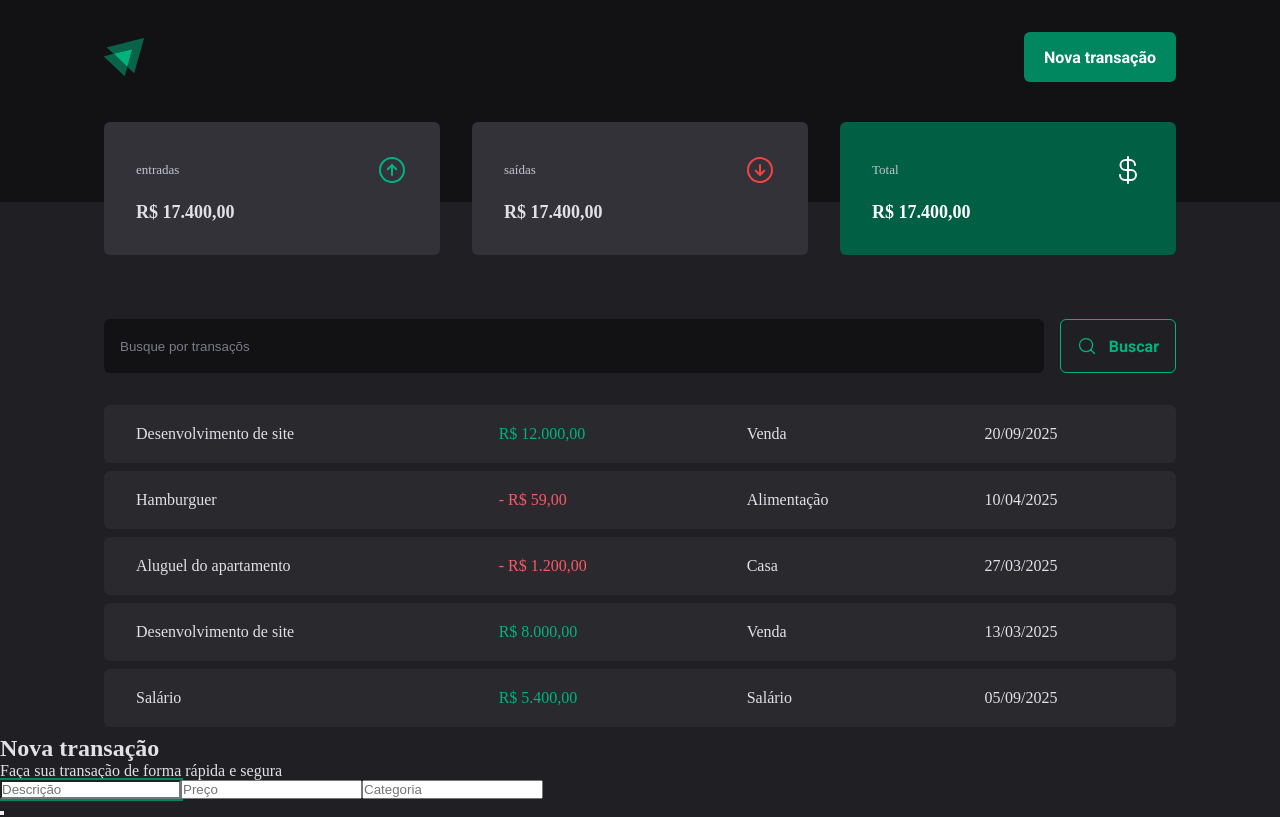
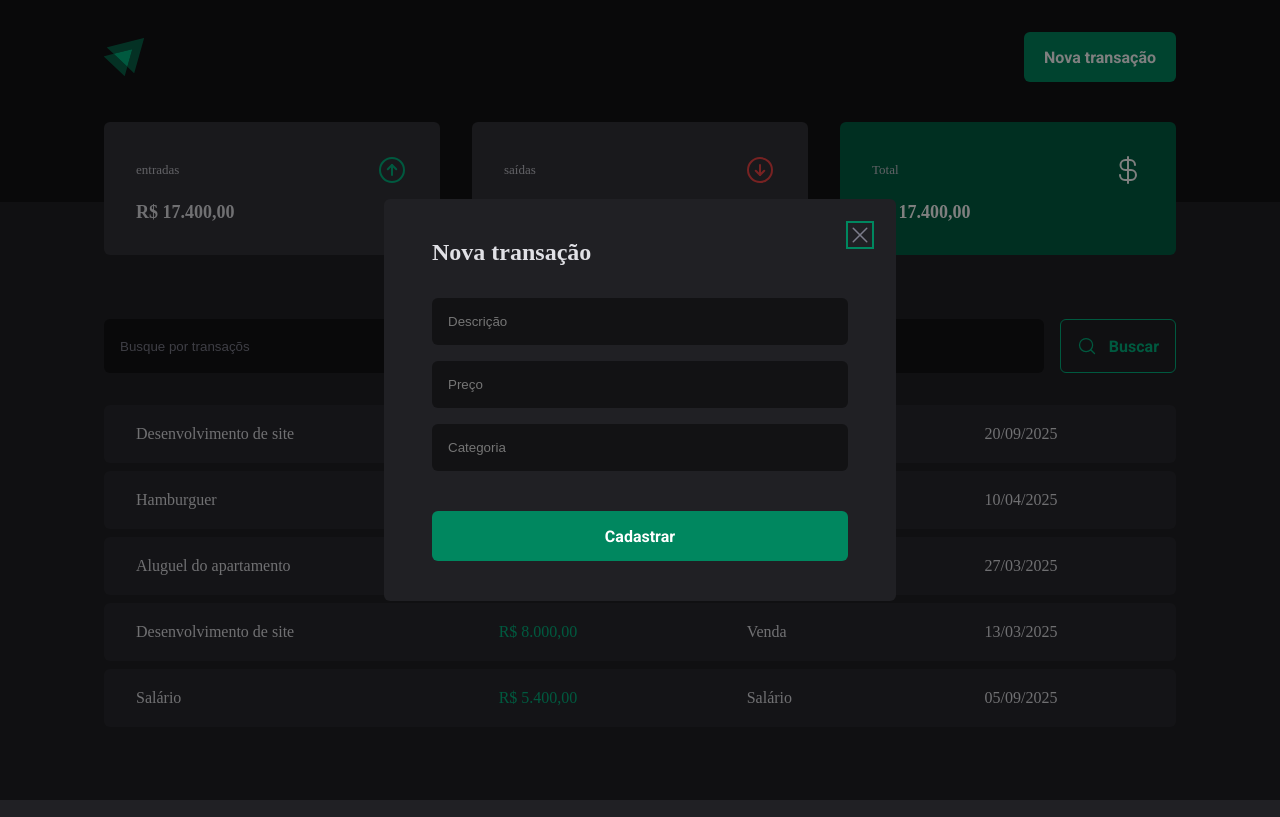
Before and after one commit to ronald1134/DT-Money, a React (Vite) app: page / in a window 1280 px wide. Both pictures are taken after a click on the button "Nova transação". Built offline with nearby package versions, Linux system fonts and the light colour scheme.

Commit message:
feat(ui/modal): implementar TransactionModal no header

```diff
--- a/src/components/Header/index.tsx
+++ b/src/components/Header/index.tsx
@@ -1,6 +1,7 @@
 import * as Dialog from "@radix-ui/react-dialog";
 import { HeaderContainer, HeaderContent, NewTransactionButton } from "./styles";
 import logoImg from '../../assets/logo.svg'
+import { NewTransactionModal } from "../NewTransationModal";
 export function Header() {
     return(
         <HeaderContainer>
@@ -12,23 +13,7 @@
                     <Dialog.Trigger asChild>
                     <NewTransactionButton>Nova transação</NewTransactionButton>
                     </Dialog.Trigger>
-
-                    <Dialog.Portal>
-                        <Dialog.Overlay />
-                        <Dialog.Content >
-                            <Dialog.Title>Nova transação</Dialog.Title>
-                            <Dialog.Description>
-                                Faça sua transação de forma rápida e segura
-                            </Dialog.Description>
-                            <form>
-                                <input type="text" placeholder="Descrição" />
-                                <input type="number" placeholder="Preço" />
-                                <input type="text" placeholder="Categoria" />
-                            </form>
-                            <Dialog.Close />
-                        </Dialog.Content>
-                    </Dialog.Portal>
-
+                    <NewTransactionModal />
                 </Dialog.Root>
 
             </HeaderContent>
--- /dev/null
+++ b/src/components/NewTransationModal/index.tsx
@@ -0,0 +1,30 @@
+import * as Dialog from "@radix-ui/react-dialog";
+import { Overlay, Content, CloseButton } from "./styles";
+import { X } from "phosphor-react";
+
+export function NewTransactionModal() {
+    return (
+        <Dialog.Portal>
+            <Overlay />
+
+            <Content >
+                <Dialog.Title>Nova transação</Dialog.Title>
+                <CloseButton>
+                    <X  size={24}/>
+                </CloseButton>
+
+                <form>
+                    <input type="text" placeholder="Descrição" required />
+                    <input type="number" placeholder="Preço" required />
+                    <input type="text" placeholder="Categoria" required />
+
+                    <button type="submit">
+                        Cadastrar
+                    </button>
+                </form>
+
+
+            </Content>
+        </Dialog.Portal>
+    )
+}
--- /dev/null
+++ b/src/components/NewTransationModal/styles.ts
@@ -0,0 +1,70 @@
+import styled from "styled-components";
+import * as Dialog from "@radix-ui/react-dialog";
+
+export const Overlay = styled(Dialog.Overlay)`
+    position: fixed;
+    width: 100vw;
+    height: 100vh;
+    inset: 0;
+    background: rgba(0, 0, 0, 0.5);
+`;
+
+export const Content = styled(Dialog.Content)`
+    min-width: 32rem;
+    border-radius: 6px;
+    padding: 2.5rem 3rem;
+    background-color: ${props => props.theme["gray-800"]};
+
+    position: fixed;
+    top: 50%;
+    left: 50%;
+    transform: translate(-50%, -50%);
+
+    form{
+        margin-top: 2rem;
+        display: flex;
+        flex-direction: column;
+        gap: 1rem;
+        input{
+            border-radius: 6px;
+            border: 0;
+            padding: 1rem;
+            background: ${props => props.theme["gray-900"]};
+            color: ${props => props.theme["gray-300"]};
+        }
+        &::placeholder{
+            color: ${props => props.theme["gray-500"]};
+        }
+        button[type="submit"]{
+            height: 50px;
+            margin-top: 1.5rem;
+            padding: 0 1.25rem;
+            border: 0;
+            border-radius: 6px;
+            font-weight: bold;
+            cursor: pointer;
+            color: ${props => props.theme.white};
+            background: ${props => props.theme["green-500"]};
+
+            &:hover{
+                transition: background-color 0.2s;
+                background: ${props => props.theme["green-700"]};
+        }
+    }
+}`;
+
+
+export const CloseButton = styled(Dialog.Close)`
+    position: absolute;
+    background: transparent;
+    color: ${props => props.theme["gray-500"]};
+    border: none;
+    top: 1.5rem;
+    right: 1.5rem;
+    line-height: 0;
+    cursor: pointer;
+
+    &:hover{
+        color: ${props => props.theme.white};
+    }
+`;
```
